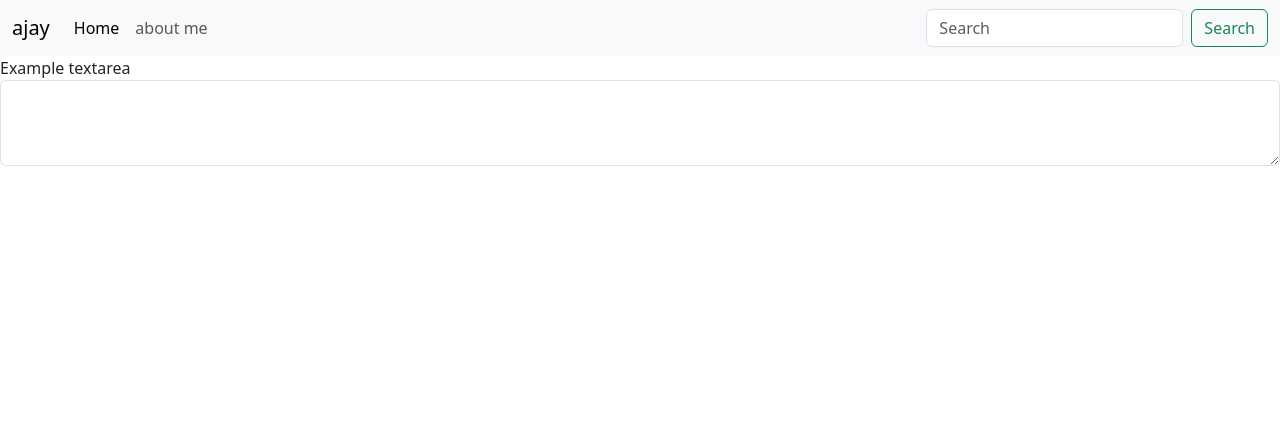
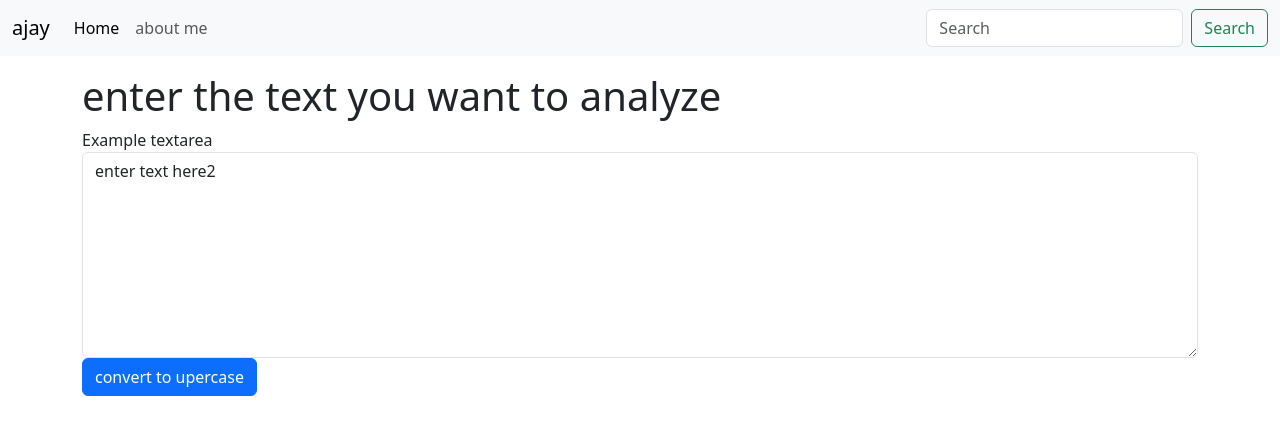
Before and after one commit to azzayshakya/front_end_learning, a React (Create React App) app in the folder basic/learning_react/: page / in a window 1280 px wide. Shown: the top 434 px of the page. Built offline with nearby package versions, Linux system fonts and the light colour scheme.

Commit message:
adding some files

```diff
--- a/basic/learning_react/src/App.js
+++ b/basic/learning_react/src/App.js
@@ -10,7 +10,12 @@
     <div>
 
     <Navbar title="ajay" about="about me"/>
-     <Form/>
+
+    <div className="container my-3">
+    <Form heading="enter the text you want to analyze"/>
+
+    </div>
+
 
 
 
--- a/basic/learning_react/src/component2/form.js
+++ b/basic/learning_react/src/component2/form.js
@@ -1,16 +1,40 @@
-import React from 'react';
+import React,{ useState } from 'react';
 
 
-const Form = () => {
+
+
+const Form = (props) => {
+
+
+
+
+
+    const handleUpClick =()=>{
+        console.log("you are clicking");
+        setText("you have clicked on handle up text")
+            }
+
+
+            const hanleOnChange =(event)=>{
+                console.log('on change')
+                setText(event.target.value)
+                    }
+
+
+    const [text, setText] = useState('enter text here2');
+
     return <div>
 
-<div class="form-group">
+
+<h1>{props.heading} </h1>
+<div className="form-group">
     <label for="exampleFormControlTextarea1">Example textarea</label>
-    <textarea class="form-control" id="exampleFormControlTextarea1" rows="3"></textarea>
+    <textarea className="form-control" value={text} onChange={hanleOnChange} id="exampleFormControlTextarea1" rows="8"></textarea>
   </div>
+<button className="btn btn-primary" onClick={handleUpClick}>convert to upercase</button>
 
 
-    </div>;
+</div>;
 }
 
 
```
